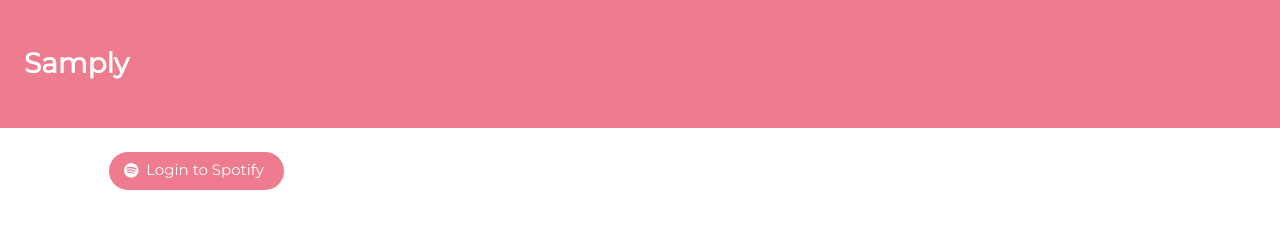
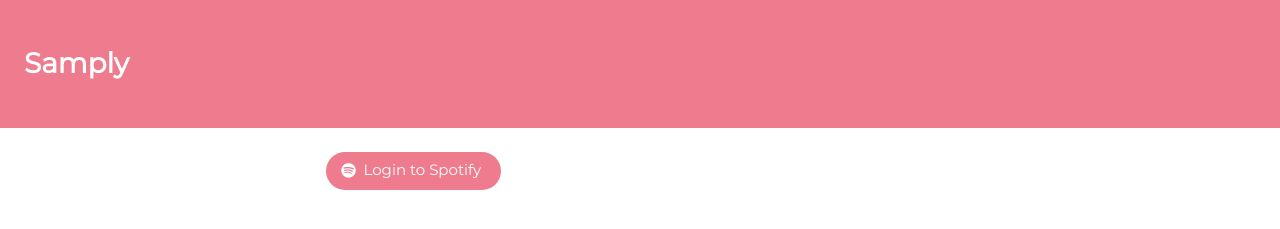
Before and after one commit to Draugelis/samply, a plain HTML site: page app/templates/index.html in a window 1280 px wide. Drawn offline with Linux system fonts and the light colour scheme.

Commit message:
change offset

```diff
--- a/app/templates/index.html
+++ b/app/templates/index.html
@@ -30,7 +30,7 @@
     </section>
 
     <div class="columns is-left">
-      <div class="column is-half is-offset-1">
+      <div class="column is-half is-offset-one-quarter">
         <div class="block" id="input-container">
           <div class="block hide" id="spotifyLogin">
             <button class="button is-primary is-rounded" id="spotifyButton">
```
